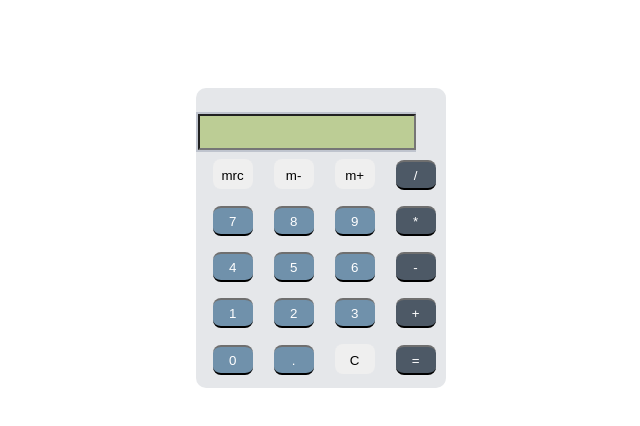
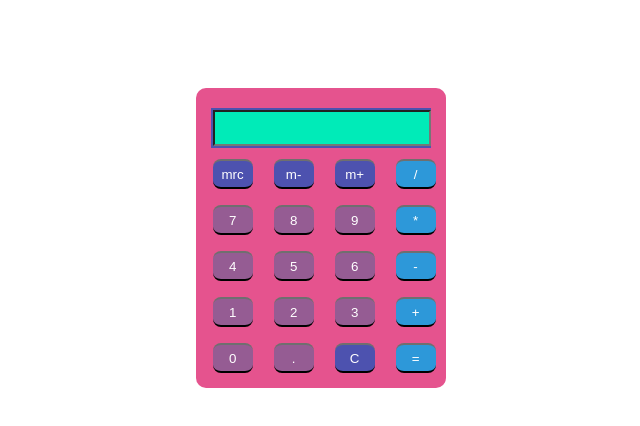
Before and after one commit to Plentyaway/calculator, a plain HTML site: page index.html in a window 1280 px wide. Shown: the whole page, without its empty margins (318-958 px from the left). Drawn offline with Linux system fonts and the light colour scheme.

Commit message:
Inclusion and Bug Fixing in CSS
*Replaced calculator coloring
*Fixed button function css

```diff
--- a/calculator.css
+++ b/calculator.css
@@ -3,7 +3,7 @@
 
 /*Calculator Box*/
 .box {
-	background-color: #e5e7ea;
+	background-color: #e5538e;
 	height: 300px;
 	width: 250px;
 	border-radius: 10px;
@@ -14,15 +14,16 @@
 
 /*Display*/
 .display {
-	background-color: #bfc4ce;
+	background-color: #4d52af;
 	width: 220px;
 	position: relative;
-	top: 24px;
+	top: 20px;
 	height: 40px;
+	left: 15px;
 }
 
 .display input {
-	background-color: #bccd95;
+	background-color: #00ebb8;
 	height: 30px;
 	width: 210px;
 	position: relative;
@@ -47,21 +48,21 @@
 	cursor: pointer;
 	border-top: 2px solid transparent;
 }
-.button function {
+.button.function {
 	color: white;
-	background-color: #c64f81;
+	background-color: #4d52af;
 	border-bottom: black 2px solid;
 	border-top: 2px #6f6f6f solid;
 }
 .button.operator {
 	color: white;
-	background-color: #4d5966;
+	background-color: #2d98d9;
 	border-bottom: black 2px solid;
 	border-top: 2px #6f6f6f solid;
 }
 .button.number {
 	color: white;
-	background-color: #7091ab;
+	background-color: #955c93;
 	border-bottom: black 2px solid;
 	border-top: 2px #6f6f6f solid;
 }
```
